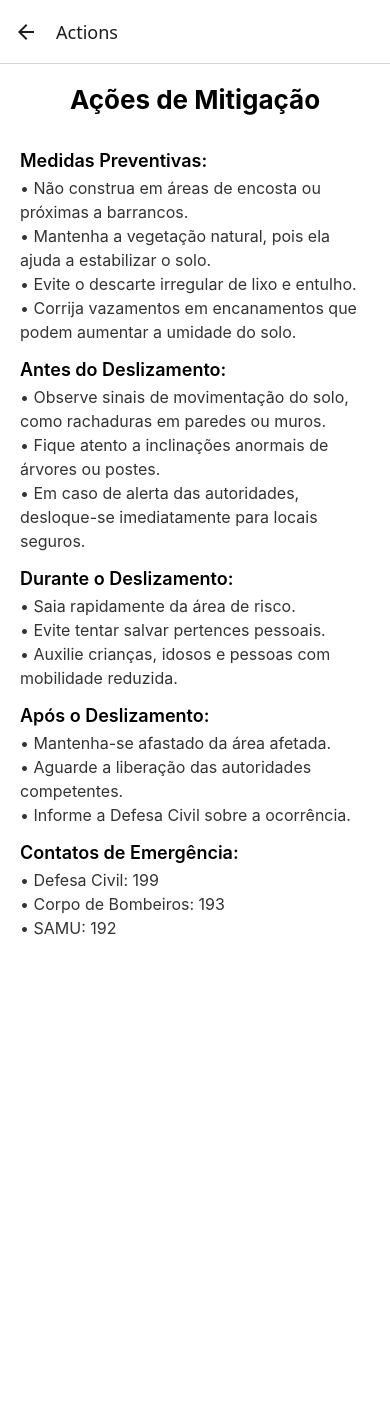
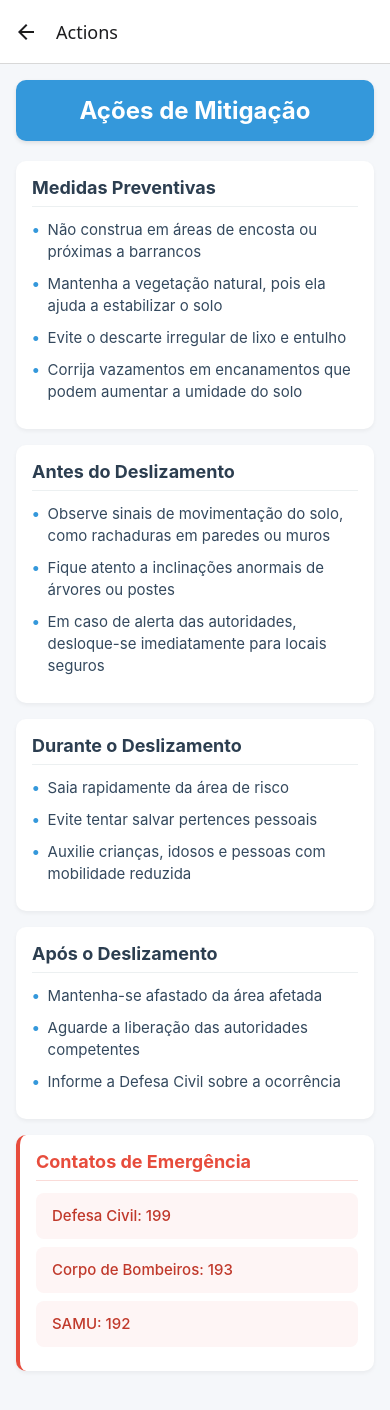
Before and after one commit to LeonardoGarciaMelo/GS_1_2025, a React Native app: screen /Actions in a window 390 px wide. Shown: the top 1410 px of the page. Before the commit the page ends 960 px from the top, so only its background shows below. Built offline with nearby package versions, Linux system fonts and the light colour scheme.

Commit message:
Ajustando o design

```diff
--- a/src/screens/ActionsScreen.tsx
+++ b/src/screens/ActionsScreen.tsx
@@ -1,36 +1,96 @@
 import React from 'react';
-import { View, Text, ScrollView, StyleSheet } from 'react-native';
+import { View, Text, ScrollView, StyleSheet, TouchableOpacity } from 'react-native';
 
 const ActionsScreen: React.FC = () => {
   return (
-    <ScrollView style={styles.container}>
-      <Text style={styles.title}>Ações de Mitigação</Text>
+    <ScrollView
+      style={styles.container}
+      contentContainerStyle={styles.contentContainer}
+    >
+      <View style={styles.header}>
+        <Text style={styles.title}>Ações de Mitigação</Text>
+      </View>
 
-      <Text style={styles.sectionTitle}>Medidas Preventivas:</Text>
-      <Text style={styles.text}>• Não construa em áreas de encosta ou próximas a barrancos.</Text>
-      <Text style={styles.text}>• Mantenha a vegetação natural, pois ela ajuda a estabilizar o solo.</Text>
-      <Text style={styles.text}>• Evite o descarte irregular de lixo e entulho.</Text>
-      <Text style={styles.text}>• Corrija vazamentos em encanamentos que podem aumentar a umidade do solo.</Text>
+      <View style={styles.card}>
+        <Text style={styles.sectionTitle}>Medidas Preventivas</Text>
+        <View style={styles.listItem}>
+          <Text style={styles.bullet}>•</Text>
+          <Text style={styles.text}>Não construa em áreas de encosta ou próximas a barrancos</Text>
+        </View>
+        <View style={styles.listItem}>
+          <Text style={styles.bullet}>•</Text>
+          <Text style={styles.text}>Mantenha a vegetação natural, pois ela ajuda a estabilizar o solo</Text>
+        </View>
+        <View style={styles.listItem}>
+          <Text style={styles.bullet}>•</Text>
+          <Text style={styles.text}>Evite o descarte irregular de lixo e entulho</Text>
+        </View>
+        <View style={styles.listItem}>
+          <Text style={styles.bullet}>•</Text>
+          <Text style={styles.text}>Corrija vazamentos em encanamentos que podem aumentar a umidade do solo</Text>
+        </View>
+      </View>
 
-      <Text style={styles.sectionTitle}>Antes do Deslizamento:</Text>
-      <Text style={styles.text}>• Observe sinais de movimentação do solo, como rachaduras em paredes ou muros.</Text>
-      <Text style={styles.text}>• Fique atento a inclinações anormais de árvores ou postes.</Text>
-      <Text style={styles.text}>• Em caso de alerta das autoridades, desloque-se imediatamente para locais seguros.</Text>
+      <View style={styles.card}>
+        <Text style={styles.sectionTitle}>Antes do Deslizamento</Text>
+        <View style={styles.listItem}>
+          <Text style={styles.bullet}>•</Text>
+          <Text style={styles.text}>Observe sinais de movimentação do solo, como rachaduras em paredes ou muros</Text>
+        </View>
+        <View style={styles.listItem}>
+          <Text style={styles.bullet}>•</Text>
+          <Text style={styles.text}>Fique atento a inclinações anormais de árvores ou postes</Text>
+        </View>
+        <View style={styles.listItem}>
+          <Text style={styles.bullet}>•</Text>
+          <Text style={styles.text}>Em caso de alerta das autoridades, desloque-se imediatamente para locais seguros</Text>
+        </View>
+      </View>
 
-      <Text style={styles.sectionTitle}>Durante o Deslizamento:</Text>
-      <Text style={styles.text}>• Saia rapidamente da área de risco.</Text>
-      <Text style={styles.text}>• Evite tentar salvar pertences pessoais.</Text>
-      <Text style={styles.text}>• Auxilie crianças, idosos e pessoas com mobilidade reduzida.</Text>
+      <View style={styles.card}>
+        <Text style={styles.sectionTitle}>Durante o Deslizamento</Text>
+        <View style={styles.listItem}>
+          <Text style={styles.bullet}>•</Text>
+          <Text style={styles.text}>Saia rapidamente da área de risco</Text>
+        </View>
+        <View style={styles.listItem}>
+          <Text style={styles.bullet}>•</Text>
+          <Text style={styles.text}>Evite tentar salvar pertences pessoais</Text>
+        </View>
+        <View style={styles.listItem}>
+          <Text style={styles.bullet}>•</Text>
+          <Text style={styles.text}>Auxilie crianças, idosos e pessoas com mobilidade reduzida</Text>
+        </View>
+      </View>
 
-      <Text style={styles.sectionTitle}>Após o Deslizamento:</Text>
-      <Text style={styles.text}>• Mantenha-se afastado da área afetada.</Text>
-      <Text style={styles.text}>• Aguarde a liberação das autoridades competentes.</Text>
-      <Text style={styles.text}>• Informe a Defesa Civil sobre a ocorrência.</Text>
+      <View style={styles.card}>
+        <Text style={styles.sectionTitle}>Após o Deslizamento</Text>
+        <View style={styles.listItem}>
+          <Text style={styles.bullet}>•</Text>
+          <Text style={styles.text}>Mantenha-se afastado da área afetada</Text>
+        </View>
+        <View style={styles.listItem}>
+          <Text style={styles.bullet}>•</Text>
+          <Text style={styles.text}>Aguarde a liberação das autoridades competentes</Text>
+        </View>
+        <View style={styles.listItem}>
+          <Text style={styles.bullet}>•</Text>
+          <Text style={styles.text}>Informe a Defesa Civil sobre a ocorrência</Text>
+        </View>
+      </View>
 
-      <Text style={styles.sectionTitle}>Contatos de Emergência:</Text>
-      <Text style={styles.text}>• Defesa Civil: 199</Text>
-      <Text style={styles.text}>• Corpo de Bombeiros: 193</Text>
-      <Text style={styles.text}>• SAMU: 192</Text>
+      <View style={[styles.card, styles.emergencyCard]}>
+        <Text style={[styles.sectionTitle, styles.emergencyTitle]}>Contatos de Emergência</Text>
+        <TouchableOpacity style={styles.contactItem}>
+          <Text style={[styles.text, styles.contactText]}>Defesa Civil: 199</Text>
+        </TouchableOpacity>
+        <TouchableOpacity style={styles.contactItem}>
+          <Text style={[styles.text, styles.contactText]}>Corpo de Bombeiros: 193</Text>
+        </TouchableOpacity>
+        <TouchableOpacity style={styles.contactItem}>
+          <Text style={[styles.text, styles.contactText]}>SAMU: 192</Text>
+        </TouchableOpacity>
+      </View>
     </ScrollView>
   );
 };
@@ -40,24 +100,83 @@ export default ActionsScreen;
 const styles = StyleSheet.create({
   container: {
     flex: 1,
-    padding: 20,
-    backgroundColor: '#fff',
+    backgroundColor: '#f5f7fa',
+  },
+  contentContainer: {
+    padding: 16,
+    paddingBottom: 32,
+  },
+  header: {
+    marginBottom: 20,
+    padding: 16,
+    backgroundColor: '#3498db',
+    borderRadius: 10,
+    shadowColor: '#000',
+    shadowOffset: { width: 0, height: 2 },
+    shadowOpacity: 0.1,
+    shadowRadius: 4,
+    elevation: 3,
   },
   title: {
-    fontSize: 26,
+    fontSize: 24,
     fontWeight: 'bold',
-    marginBottom: 20,
+    color: 'white',
     textAlign: 'center',
+  },
+  card: {
+    backgroundColor: 'white',
+    borderRadius: 10,
+    padding: 16,
+    marginBottom: 16,
+    shadowColor: '#000',
+    shadowOffset: { width: 0, height: 2 },
+    shadowOpacity: 0.05,
+    shadowRadius: 4,
+    elevation: 2,
+  },
+  emergencyCard: {
+    borderLeftWidth: 4,
+    borderLeftColor: '#e74c3c',
   },
   sectionTitle: {
     fontSize: 18,
-    fontWeight: '600',
-    marginTop: 15,
-    marginBottom: 5,
+    fontWeight: '700',
+    color: '#2c3e50',
+    marginBottom: 12,
+    paddingBottom: 8,
+    borderBottomWidth: 1,
+    borderBottomColor: '#ecf0f1',
+  },
+  emergencyTitle: {
+    color: '#e74c3c',
+    borderBottomColor: '#fadbd8',
+  },
+  listItem: {
+    flexDirection: 'row',
+    marginBottom: 10,
+    alignItems: 'flex-start',
+  },
+  bullet: {
+    fontSize: 16,
+    color: '#3498db',
+    marginRight: 8,
+    fontWeight: 'bold',
   },
   text: {
-    fontSize: 16,
-    lineHeight: 24,
-    color: '#333',
+    fontSize: 15,
+    lineHeight: 22,
+    color: '#34495e',
+    flex: 1,
+  },
+  contactItem: {
+    paddingVertical: 12,
+    paddingHorizontal: 16,
+    backgroundColor: '#fef5f5',
+    borderRadius: 8,
+    marginBottom: 8,
+  },
+  contactText: {
+    color: '#c0392b',
+    fontWeight: '500',
   },
 });
--- a/src/screens/InputScreen.tsx
+++ b/src/screens/InputScreen.tsx
@@ -1,5 +1,5 @@
 import React, { useState } from 'react';
-import { View, TextInput, Button, StyleSheet, Alert } from 'react-native';
+import { View, TextInput, TouchableOpacity, Text, StyleSheet, Alert } from 'react-native';
 import { StackNavigationProp } from '@react-navigation/stack';
 import { RouteProp } from '@react-navigation/native';
 import { RootStackParamList, RecordType } from '../../App';
@@ -40,26 +40,83 @@ export default function InputScreen({ navigation }: Props) {
 
   return (
     <View style={styles.container}>
+      <View style={styles.formContainer}>
+        <Text style={styles.label}>Umidade do Solo (%)</Text>
         <TextInput
-        placeholder="Umidade (%)"
+          placeholder="Ex: 45.7"
+          placeholderTextColor="#95a5a6"
           keyboardType="numeric"
           value={humidity}
           onChangeText={(text) => setHumidity(text.replace(/[^0-9.]/g, ''))}
           style={styles.input}
         />
+
+        <Text style={styles.label}>Inclinação do Terreno (°)</Text>
         <TextInput
-        placeholder="Inclinação (°)"
+          placeholder="Ex: 12.5"
+          placeholderTextColor="#95a5a6"
           keyboardType="numeric"
           value={slope}
           onChangeText={(text) => setSlope(text.replace(/[^0-9.]/g, ''))}
           style={styles.input}
         />
-      <Button title="Analisar Risco" onPress={handleAnalyze} />
+
+        <TouchableOpacity
+          style={styles.button}
+          onPress={handleAnalyze}
+          activeOpacity={0.8}
+        >
+          <Text style={styles.buttonText}>Analisar Risco</Text>
+        </TouchableOpacity>
+      </View>
     </View>
   );
 }
 
 const styles = StyleSheet.create({
-  container: { padding: 20, flex: 1, justifyContent: 'center' },
-  input: { borderWidth: 1, padding: 10, marginVertical: 10, borderRadius: 5 },
+  container: {
+    flex: 1,
+    padding: 20,
+    backgroundColor: '#f8f9fa',
+    justifyContent: 'center',
+  },
+  formContainer: {
+    backgroundColor: 'white',
+    borderRadius: 12,
+    padding: 24,
+    shadowColor: '#000',
+    shadowOffset: { width: 0, height: 2 },
+    shadowOpacity: 0.1,
+    shadowRadius: 6,
+    elevation: 3,
+  },
+  label: {
+    fontSize: 16,
+    fontWeight: '500',
+    color: '#2c3e50',
+    marginBottom: 8,
+    marginTop: 16,
+  },
+  input: {
+    borderWidth: 1,
+    borderColor: '#dfe6e9',
+    padding: 14,
+    borderRadius: 8,
+    fontSize: 16,
+    backgroundColor: '#f8f9fa',
+    color: '#2d3436',
+  },
+  button: {
+    backgroundColor: '#3498db',
+    padding: 16,
+    borderRadius: 8,
+    marginTop: 24,
+    alignItems: 'center',
+    justifyContent: 'center',
+  },
+  buttonText: {
+    color: 'white',
+    fontSize: 16,
+    fontWeight: '600',
+  },
 });
--- a/src/screens/RiskScreen.tsx
+++ b/src/screens/RiskScreen.tsx
@@ -1,5 +1,5 @@
 import React from 'react';
-import { View, Text, Button, StyleSheet } from 'react-native';
+import { View, Text, TouchableOpacity, StyleSheet } from 'react-native';
 import { RouteProp } from '@react-navigation/native';
 import { StackNavigationProp } from '@react-navigation/stack';
 import { RootStackParamList } from '../../App';
@@ -12,18 +12,141 @@ type Props = {
 export default function RiskScreen({ route, navigation }: Props) {
   const { record } = route.params;
 
+  const getRiskColor = () => {
+    switch(record.risk.toLowerCase()) {
+      case 'alto': return '#e74c3c';
+      case 'médio': return '#f39c12';
+      case 'baixo': return '#2ecc71';
+      default: return '#3498db';
+    }
+  };
+
   return (
     <View style={styles.container}>
-      <Text style={styles.title}>Risco: {record.risk}</Text>
-      <Text>Umidade: {record.humidity}%</Text>
-      <Text>Inclinação: {record.slope}°</Text>
-      <Button title="Ver Histórico" onPress={() => navigation.navigate('History')} />
-      <Button title="Ações de Mitigação" onPress={() => navigation.navigate('Actions')} />
+      <View style={styles.card}>
+        <Text style={styles.cardTitle}>Resultado da Análise</Text>
+
+        <View style={[styles.riskBadge, { backgroundColor: getRiskColor() }]}>
+          <Text style={styles.riskText}>Risco: {record.risk}</Text>
+        </View>
+
+        <View style={styles.dataRow}>
+          <Text style={styles.dataLabel}>Umidade do Solo:</Text>
+          <Text style={styles.dataValue}>{record.humidity}%</Text>
+        </View>
+
+        <View style={styles.dataRow}>
+          <Text style={styles.dataLabel}>Inclinação:</Text>
+          <Text style={styles.dataValue}>{record.slope}°</Text>
+        </View>
+
+        <View style={styles.dataRow}>
+          <Text style={styles.dataLabel}>Data:</Text>
+          <Text style={styles.dataValue}>{record.date}</Text>
+        </View>
+
+
+        <View style={styles.buttonGroup}>
+          <TouchableOpacity
+            style={styles.button}
+            onPress={() => navigation.navigate('Input')}
+          >
+            <Text style={styles.buttonText}>Fazer outra medição</Text>
+          </TouchableOpacity>
+
+          <TouchableOpacity
+            style={styles.button}
+            onPress={() => navigation.navigate('History')}
+          >
+            <Text style={styles.buttonText}>Ver Histórico</Text>
+          </TouchableOpacity>
+
+          <TouchableOpacity
+            style={[styles.button, styles.secondaryButton]}
+            onPress={() => navigation.navigate('Actions')}
+          >
+            <Text style={[styles.buttonText, styles.secondaryButtonText]}>Ações de Mitigação</Text>
+          </TouchableOpacity>
+        </View>
+      </View>
     </View>
   );
 }
 
 const styles = StyleSheet.create({
-  container: { padding: 20, flex: 1, justifyContent: 'center' },
-  title: { fontSize: 24, fontWeight: 'bold', marginBottom: 10 },
+  container: {
+    flex: 1,
+    padding: 20,
+    backgroundColor: '#f8f9fa',
+    justifyContent: 'center',
+  },
+  card: {
+    backgroundColor: 'white',
+    borderRadius: 12,
+    padding: 24,
+    shadowColor: '#000',
+    shadowOffset: { width: 0, height: 2 },
+    shadowOpacity: 0.1,
+    shadowRadius: 6,
+    elevation: 3,
+  },
+  cardTitle: {
+    fontSize: 20,
+    fontWeight: 'bold',
+    color: '#2c3e50',
+    marginBottom: 20,
+    textAlign: 'center',
+  },
+  riskBadge: {
+    paddingVertical: 12,
+    paddingHorizontal: 20,
+    borderRadius: 20,
+    marginBottom: 24,
+    alignSelf: 'center',
+  },
+  riskText: {
+    color: 'white',
+    fontSize: 18,
+    fontWeight: 'bold',
+    textAlign: 'center',
+  },
+  dataRow: {
+    flexDirection: 'row',
+    justifyContent: 'space-between',
+    marginBottom: 12,
+    paddingBottom: 12,
+    borderBottomWidth: 1,
+    borderBottomColor: '#ecf0f1',
+  },
+  dataLabel: {
+    fontSize: 16,
+    color: '#7f8c8d',
+    fontWeight: '500',
+  },
+  dataValue: {
+    fontSize: 16,
+    color: '#2c3e50',
+    fontWeight: '600',
+  },
+  buttonGroup: {
+    marginTop: 24,
+  },
+  button: {
+    backgroundColor: '#3498db',
+    padding: 16,
+    borderRadius: 8,
+    marginBottom: 12,
+    alignItems: 'center',
+  },
+  secondaryButton: {
+    backgroundColor: '#ecf0f1',
+  },
+  buttonText: {
+    color: 'white',
+    fontSize: 16,
+    fontWeight: '600',
+  },
+  secondaryButtonText: {
+    color: '#2c3e50',
+  },
 });
--- a/src/screens/WelcomeScreen.tsx
+++ b/src/screens/WelcomeScreen.tsx
@@ -1,5 +1,5 @@
 import React from 'react';
-import { View, Text, Button, StyleSheet } from 'react-native';
+import { View, Text, TouchableOpacity, StyleSheet } from 'react-native';
 import { StackNavigationProp } from '@react-navigation/stack';
 import { RootStackParamList } from '../types/navigation';
 
@@ -12,11 +12,33 @@ type Props = {
 const WelcomeScreen: React.FC<Props> = ({ navigation }) => {
   return (
     <View style={styles.container}>
-      <Text style={styles.title}>Bem-vindo ao Monitor de Deslizamentos</Text>
+      <View style={styles.header}>
+        <Text style={styles.title}>Monitor de Deslizamentos</Text>
+        <Text style={styles.subtitle}>Sistema de alerta e prevenção</Text>
+      </View>
 
-      <Button title="Inserir Dados Ambientais" onPress={() => navigation.navigate('Input')} />
-      <Button title="Histórico de Monitoramento" onPress={() => navigation.navigate('History')} />
-      <Button title="Ações de Mitigação" onPress={() => navigation.navigate('Actions')} />
+      <View style={styles.buttonContainer}>
+        <TouchableOpacity
+          style={styles.button}
+          onPress={() => navigation.navigate('Input')}
+        >
+          <Text style={styles.buttonText}>Inserir Dados Ambientais</Text>
+        </TouchableOpacity>
+
+        <TouchableOpacity
+          style={styles.button}
+          onPress={() => navigation.navigate('History')}
+        >
+          <Text style={styles.buttonText}>Histórico de Monitoramento</Text>
+        </TouchableOpacity>
+
+        <TouchableOpacity
+          style={styles.button}
+          onPress={() => navigation.navigate('Actions')}
+        >
+          <Text style={styles.buttonText}>Ações de Mitigação</Text>
+        </TouchableOpacity>
+      </View>
     </View>
   );
 };
@@ -27,11 +49,45 @@ const styles = StyleSheet.create({
   container: {
     flex: 1,
     justifyContent: 'center',
+    alignItems: 'center',
     padding: 20,
+    backgroundColor: '#f8f9fa',
+  },
+  header: {
+    marginBottom: 40,
+    alignItems: 'center',
   },
   title: {
-    fontSize: 24,
-    marginBottom: 20,
+    fontSize: 28,
+    fontWeight: 'bold',
+    marginBottom: 8,
     textAlign: 'center',
+    color: '#2c3e50',
+  },
+  subtitle: {
+    fontSize: 16,
+    textAlign: 'center',
+    color: '#7f8c8d',
+  },
+  buttonContainer: {
+    width: '100%',
+    maxWidth: 400,
+  },
+  button: {
+    backgroundColor: '#3498db',
+    padding: 16,
+    borderRadius: 10,
+    marginBottom: 15,
+    alignItems: 'center',
+    shadowColor: '#000',
+    shadowOffset: { width: 0, height: 2 },
+    shadowOpacity: 0.1,
+    shadowRadius: 4,
+    elevation: 3,
+  },
+  buttonText: {
+    color: 'white',
+    fontSize: 16,
+    fontWeight: '600',
   },
 });
```
Lines whose indentation alone changed are shown as unchanged.
